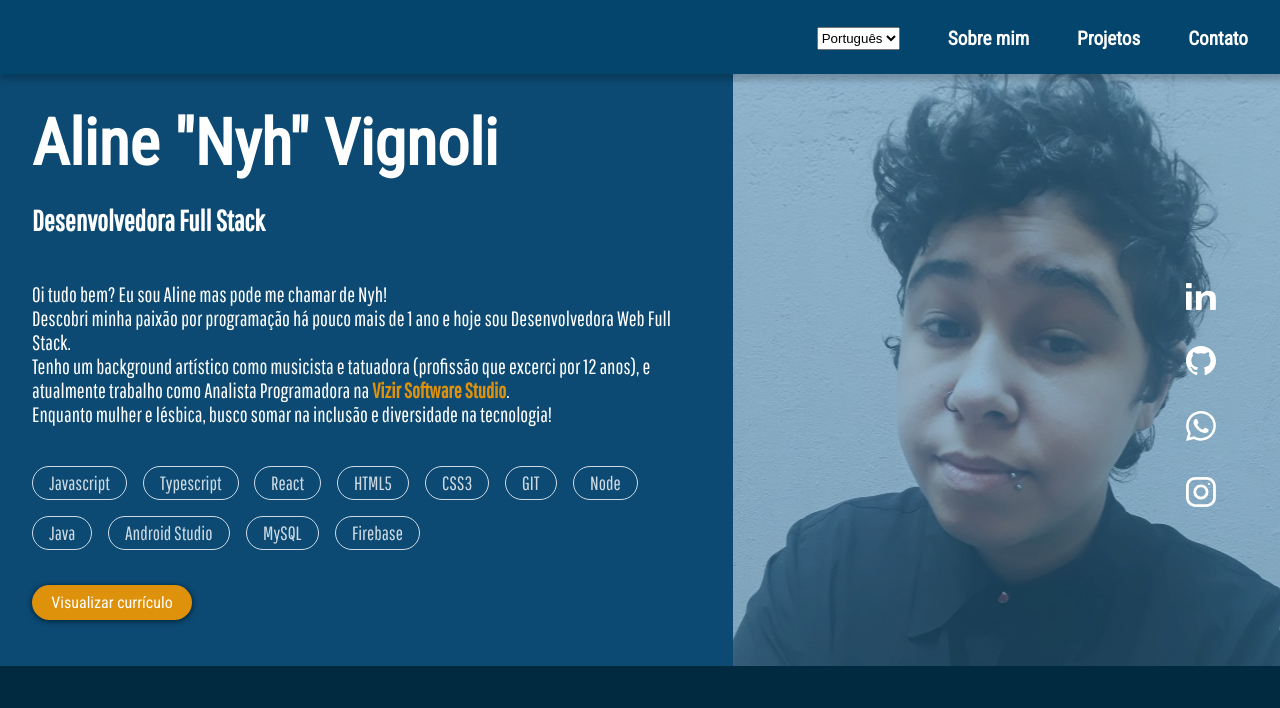
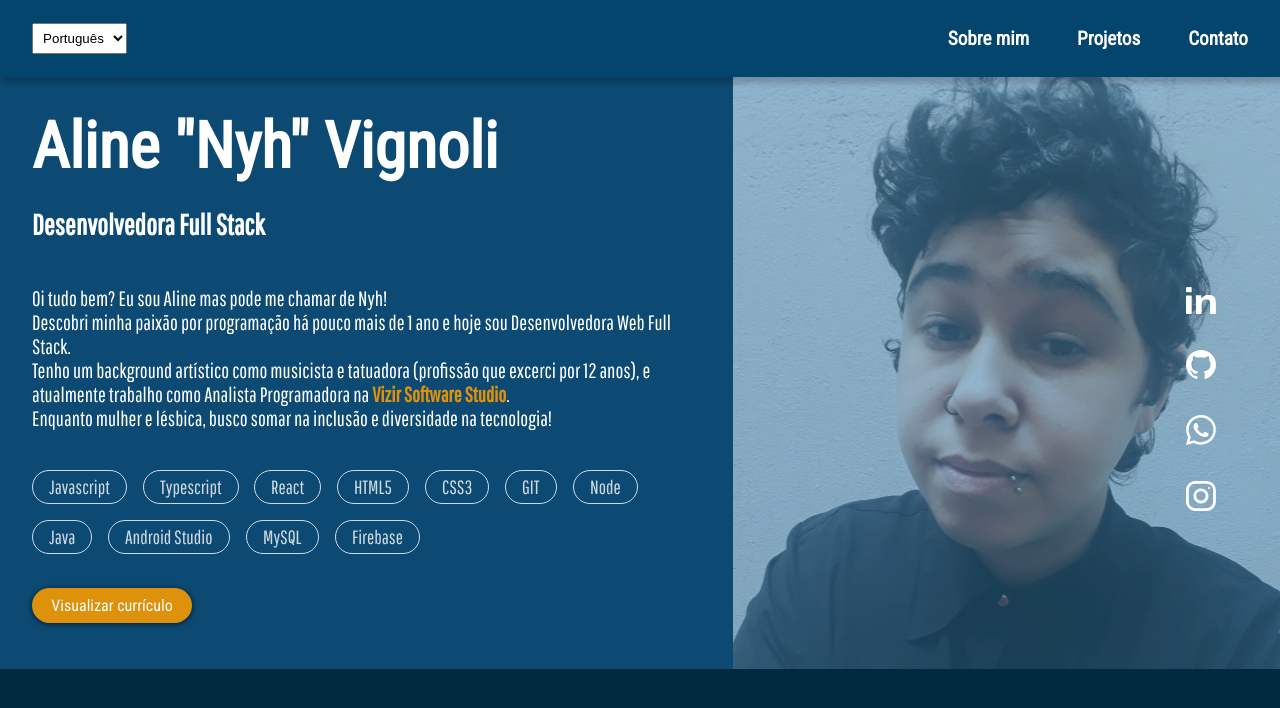
Before and after one commit to nyhvignoli/nyhvignoli.github.io, a React (Create React App) app: page / in a window 1280 px wide. Shown: the top 708 px of the page. Built offline with nearby package versions, Linux system fonts and the light colour scheme; a web font is replaced by a local one.

Commit message:
testing styling languages selector

```diff
--- a/src/components/LanguageSelector/LanguageSelector.js
+++ b/src/components/LanguageSelector/LanguageSelector.js
@@ -2,6 +2,8 @@ import React, { useContext } from 'react';
 
 import { languageOptions } from "../../languages";
 import { LanguageContext } from "../../global/LanguagesContext";
+
+import { Select, Option } from "./styles"
 
 export default function LanguageSelector() {
   const { userLanguage, userLanguageChange } = useContext(LanguageContext);
@@ -10,13 +12,13 @@ export default function LanguageSelector() {
   const handleLanguageChange = e => userLanguageChange(e.target.value);
 
   return (
-    <select
+    <Select
       onChange={handleLanguageChange}
       value={userLanguage}
     >
       {Object.entries(languageOptions).map(([id, name]) => (
-        <option key={id} value={id}>{name}</option>
+        <Option key={id} value={id}>{name}</Option>
       ))}
-    </select>
+    </Select>
   );
 };
--- /dev/null
+++ b/src/components/LanguageSelector/styles.js
@@ -0,0 +1,10 @@
+import styled from "styled-components";
+
+export const Select = styled.select`
+    padding: 0.5%;
+    alig-self: center;
+`;
+
+export const Option = styled.option`
+    font-size: 1rem;
+`;
--- a/src/components/NavBar/NavBar.js
+++ b/src/components/NavBar/NavBar.js
@@ -1,5 +1,6 @@
 import React from "react";
 import { Text } from "../../global/LanguagesContext";
+import { BaseFlex } from "../../global/styles";
 import LanguageSelector from "../LanguageSelector/LanguageSelector";
 import { StyledNav, StyledList, ListItem, Anchor } from "./styles";
 
@@ -7,12 +8,14 @@ const NavBar = () => {
 
     return (
         <StyledNav>
-            <StyledList>
+            <BaseFlex>
                 <LanguageSelector />
-                <Anchor href="#top"><ListItem><Text tid="aboutMe"/></ListItem></Anchor>
-                <Anchor href="#projects"><ListItem><Text tid="projects"/></ListItem></Anchor>
-                <Anchor href="#contact"><ListItem><Text tid="contactMe"/></ListItem></Anchor>
-            </StyledList>
+                <StyledList>
+                    <Anchor href="#top"><ListItem><Text tid="aboutMe"/></ListItem></Anchor>
+                    <Anchor href="#projects"><ListItem><Text tid="projects"/></ListItem></Anchor>
+                    <Anchor href="#contact"><ListItem><Text tid="contactMe"/></ListItem></Anchor>
+                </StyledList>
+            </BaseFlex>
         </StyledNav>
     );
 }
--- a/src/components/NavBar/styles.js
+++ b/src/components/NavBar/styles.js
@@ -10,7 +10,6 @@ export const StyledNav = styled.nav`
     color: #FFF;
     font-family: 'Roboto Condensed', sans-serif;
     font-weight: bold;
-    height: 3em;
 `;
 
 export const StyledList = styled.ul`
--- a/src/global/styles.js
+++ b/src/global/styles.js
@@ -115,3 +115,13 @@ export const StyledButton = styled.button`
         align-self: center;
     }
 `;
+
+export const BaseFlex = styled.div`
+    display: flex;
+    justify-content: space-between;
+    align-items: center;
+
+    @media (max-width: 600px) {
+        flex-direction: column;
+    }
+`
```
